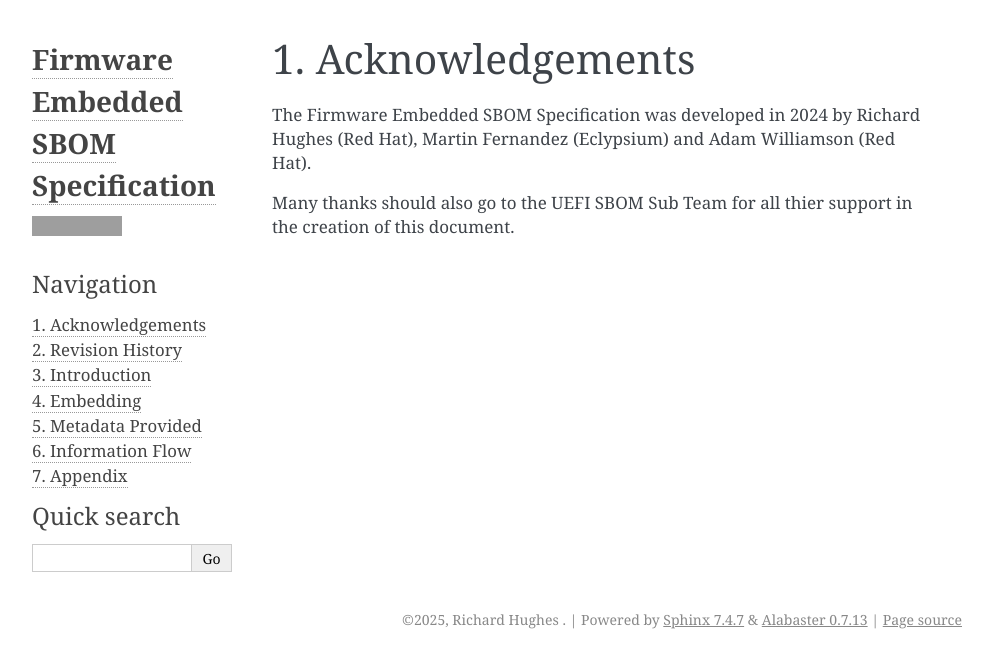
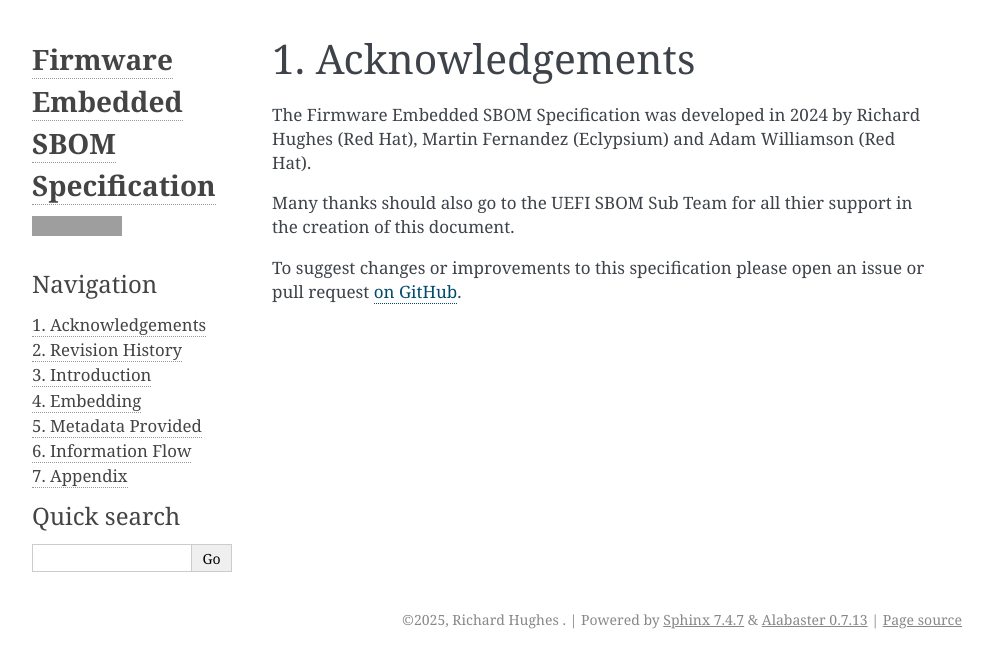
Before and after one commit to open-source-firmware/sbom, a Sphinx documentation site: the page built from source/acknowledgements.rst, in a window 1280 px wide, cut to the strip 0-668 px from the top of the page. Shown: the whole strip, without its empty margins (148-1140 px from the left). Built offline with Sphinx 7.4.7, drawn with Linux system fonts in a browser that asks for light colours; grey boxes are pictures that could not be loaded.

Commit message:
Backlink to the GitHub project

```diff
--- a/source/acknowledgements.rst
+++ b/source/acknowledgements.rst
@@ -7,3 +7,6 @@ The Firmware Embedded SBOM Specification was developed in 2024 by Richard Hughes
 Martin Fernandez (Eclypsium) and Adam Williamson (Red Hat).
 
 Many thanks should also go to the UEFI SBOM Sub Team for all thier support in the creation of this document.
+
+To suggest changes or improvements to this specification please open an
+issue or pull request `on GitHub <https://github.com/open-source-firmware/sbom>`_.
```
